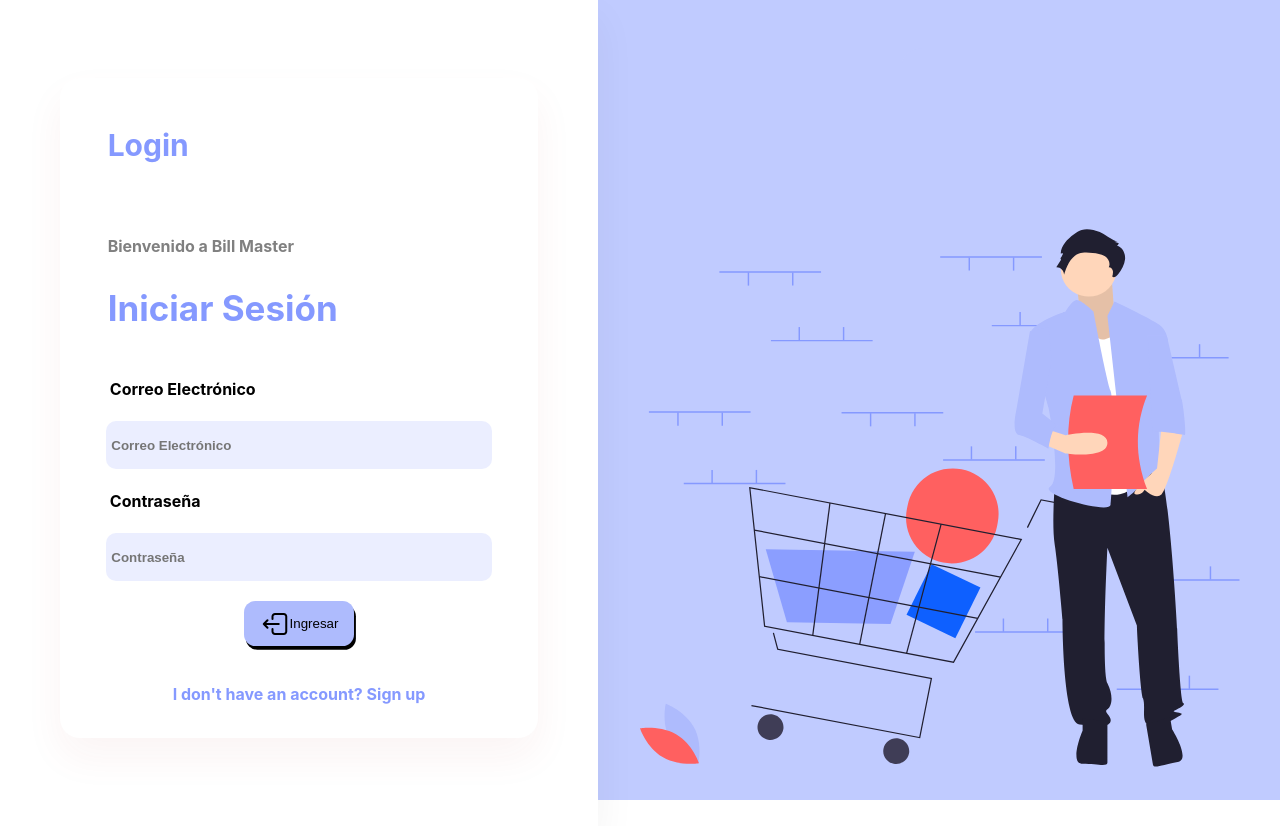
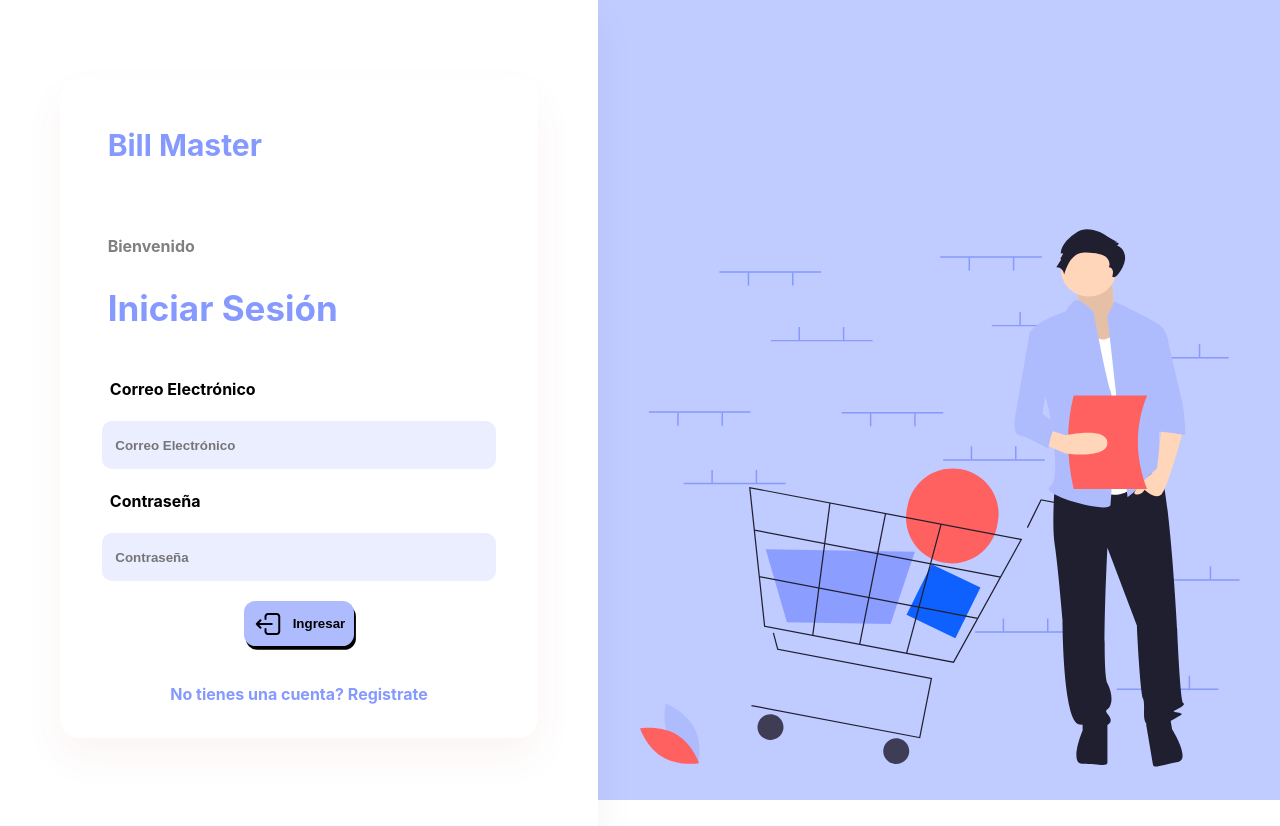
Before and after one commit to Luisrome01/BillMaster, a React (Vite) app: page / in a window 1280 px wide. Shown: the top 826 px of the page. Built offline with nearby package versions, Linux system fonts and the light colour scheme.

Commit message:
Login realizado

```diff
--- a/src/components/buttons/BtnGeneral.jsx
+++ b/src/components/buttons/BtnGeneral.jsx
@@ -1,5 +1,5 @@
 import React from "react";
-
+import "./css/btn.css"
 const BtnGeneral = ({text, handleClick, width, height, color, borderRadius, img, shadow}) => {
     const style = {
         width: width,
--- a/src/components/inputs/css/InputGeneral.css
+++ b/src/components/inputs/css/InputGeneral.css
@@ -11,5 +11,5 @@ input{
     font-weight: bold;
     border: none;
     outline: none;
-
+    padding-left: 10px;
 }
--- a/src/views/Login.jsx
+++ b/src/views/Login.jsx
@@ -16,11 +16,11 @@ const Login = () => {
             <div className="container">
                 <div className="subContainer">
                     <div className="containerTitle">
-                        <h3 className="title">Login</h3>
+                        <h3 className="title">Bill Master</h3>
                     </div>
 
                     <div className="containerSubTitle">
-                        <p className="enum">Bienvenido a Bill Master</p>
+                        <p className="enum">Bienvenido</p>
                         <h1 className="subTitle">Iniciar Sesión</h1>
                     </div>
 
@@ -32,7 +32,7 @@ const Login = () => {
 
                     <InputGeneral
                     name={"Contraseña"}
-                    type="text"
+                    type="password"
                     placeholder=" Contraseña"
                     />
 
@@ -46,7 +46,7 @@ const Login = () => {
                     />
 
                     <div className="containerLink">
-                        <p className="link">I don't have an account? Sign up</p>
+                        <p className="link">No tienes una cuenta? Registrate</p>
                     </div>
                 </div>
                 <img src={page} alt="imagen" className="page"/>
--- a/src/views/css/Login.css
+++ b/src/views/css/Login.css
@@ -37,6 +37,9 @@
     align-items: center;
     display: flex;
     justify-content: center;
+    gap: 10px;
+    color: black;
+    font-weight: bold;
 }
 
 .InputGeneral {
```
